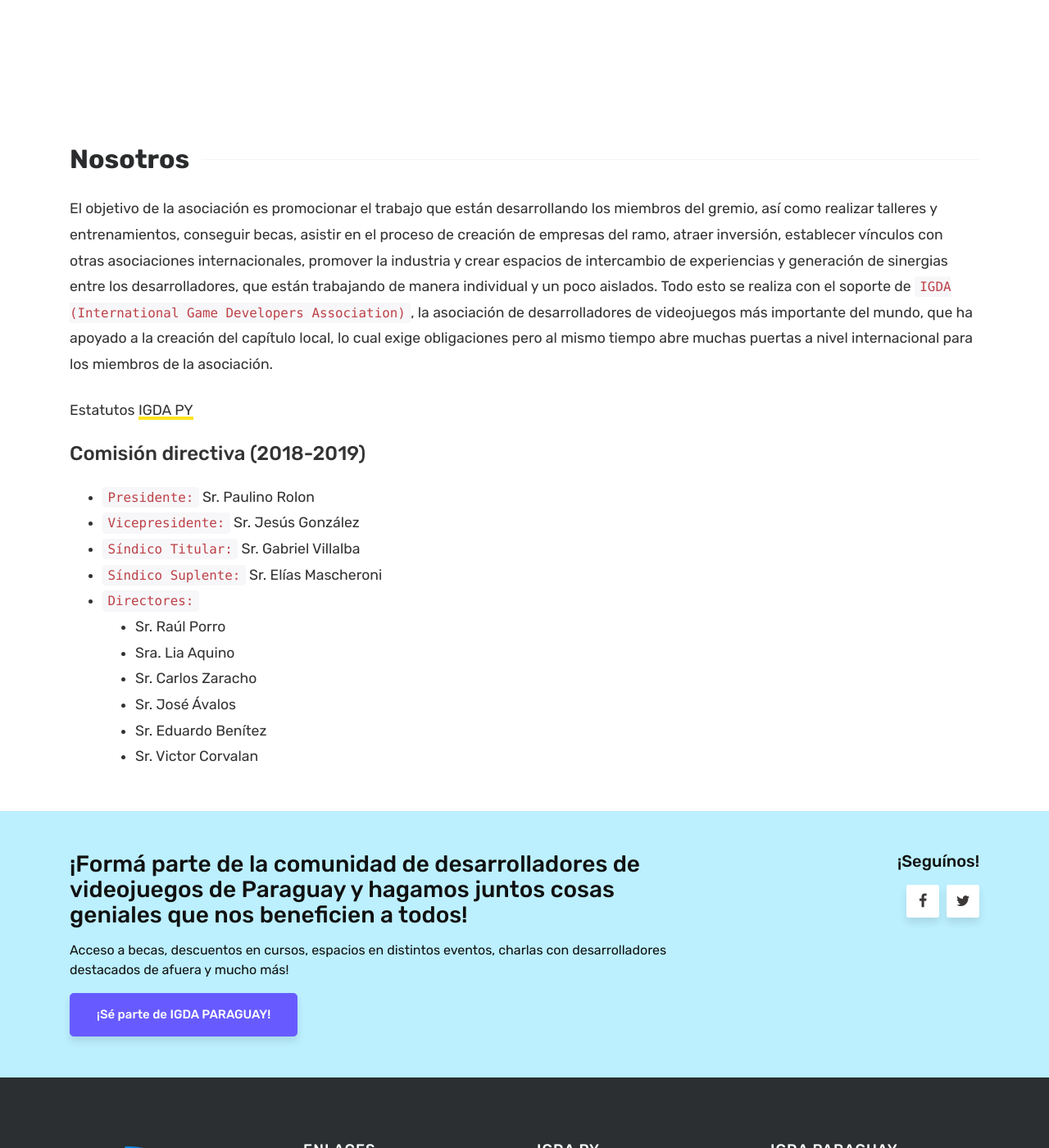
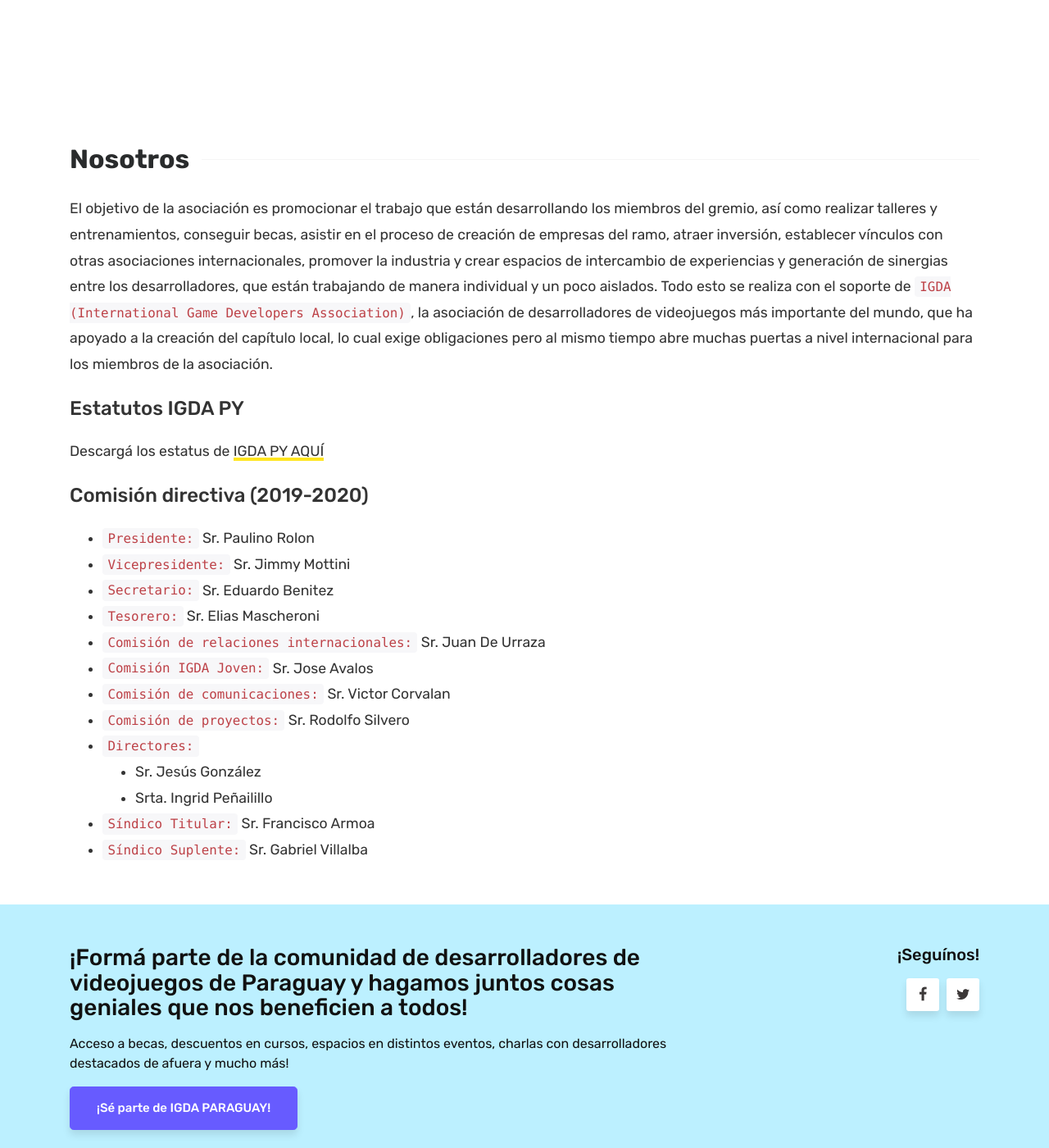
Before and after one commit to pescode/igdapy.github.io, a Jekyll site: the page built from about.md, in a window 1280 px wide and 1400 px high. Shown: the whole window at 82% size. Built offline with Jekyll 4.4.1, drawn with Linux system fonts in a browser that asks for light colours.

```diff
--- a/about.md
+++ b/about.md
@@ -6,20 +6,24 @@ comments: false
 
 El objetivo de la asociación es promocionar el trabajo que están desarrollando los miembros del gremio, así como realizar talleres y entrenamientos, conseguir becas, asistir en el proceso de creación de empresas del ramo, atraer inversión, establecer vínculos con otras asociaciones internacionales, promover la industria y crear espacios de intercambio de experiencias y generación de sinergias entre los desarrolladores, que están trabajando de manera individual y un poco aislados. Todo esto se realiza con el soporte de `IGDA (International Game Developers Association)`, la asociación de desarrolladores de videojuegos más importante del mundo, que ha apoyado a la creación del capítulo local, lo cual exige obligaciones pero al mismo tiempo abre muchas puertas a nivel internacional para los miembros de la asociación.
 
-Estatutos [IGDA PY][estatuto_igda]
+#### Estatutos IGDA PY
 
-#### Comisión directiva (2018-2019)
+Descargá los estatus de [IGDA PY AQUÍ][estatuto_igda]
+
+#### Comisión directiva (2019-2020)
 
 - `Presidente:` Sr. Paulino Rolon
-- `Vicepresidente:` Sr. Jesús González
-- `Síndico Titular:` Sr. Gabriel Villalba
-- `Síndico Suplente:` Sr. Elías Mascheroni
+- `Vicepresidente:` Sr. Jimmy Mottini
+- `Secretario:` Sr. Eduardo Benitez
+- `Tesorero:` Sr. Elias Mascheroni
+- `Comisión de relaciones internacionales:` Sr. Juan De Urraza
+- `Comisión IGDA Joven:` Sr. Jose Avalos
+- `Comisión de comunicaciones:` Sr. Victor Corvalan
+- `Comisión de proyectos:` Sr. Rodolfo Silvero
 - `Directores:`
-    - Sr. Raúl Porro
-    - Sra. Lia Aquino
-    - Sr. Carlos Zaracho
-    - Sr. José Ávalos
-    - Sr. Eduardo Benítez
-    - Sr. Victor Corvalan
+    - Sr. Jesús González
+    - Srta. Ingrid Peñailillo
+- `Síndico Titular:` Sr. Francisco Armoa
+- `Síndico Suplente:` Sr. Gabriel Villalba
 
 [estatuto_igda]:assets/files/estatutos_igdapy_25_08_2014.pdf
```
Also changed, not shown: beneficios.md (+4 -3 lines).
